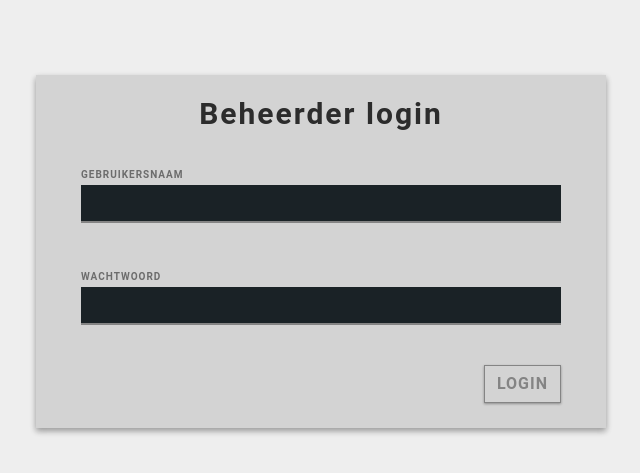
After one commit to Jesper117/Laprint, a PHP site: page /login.php in a window 1280 px wide. The commit adds this page. Shown: the top 473 px of the page, without its empty margins (319-959 px from the left). Run offline with PHP 8.4, Linux system fonts and the light colour scheme.

Commit message:
basically the entire website

```diff
--- a/css/beheer.css
+++ b/css/beheer.css
@@ -1,3 +1,4 @@
+
 
 div.material-table {
     padding: 0;
--- /dev/null
+++ b/css/login.css
@@ -0,0 +1,118 @@
+body {
+    background: rgb(238, 238, 238);
+    font-family: 'Roboto', sans-serif;
+}
+
+.login-box {
+    margin-top: 75px;
+    height: auto;
+    background: #d3d3d3;
+    text-align: center;
+    box-shadow: 0 3px 6px rgba(0, 0, 0, 0.16), 0 3px 6px rgba(0, 0, 0, 0.23);
+}
+
+.login-title {
+    margin-top: 15px;
+    text-align: center;
+    font-size: 30px;
+    letter-spacing: 2px;
+    margin-top: 15px;
+    font-weight: bold;
+    color: #2c2c2c;
+}
+
+.login-form {
+    margin-top: 25px;
+    text-align: left;
+}
+
+input[type=text] {
+    background-color: #1A2226;
+    border: none;
+    border-bottom: 2px solid #848484;
+    border-top: 0px;
+    border-radius: 0px;
+    font-weight: bold;
+    outline: 0;
+    margin-bottom: 20px;
+    padding-left: 0px;
+    color: #ECF0F5;
+}
+
+input[type=password] {
+    background-color: #1A2226;
+    border: none;
+    border-bottom: 2px solid #848484;
+    border-top: 0px;
+    border-radius: 0px;
+    font-weight: bold;
+    outline: 0;
+    padding-left: 0px;
+    margin-bottom: 20px;
+    color: #ECF0F5;
+}
+
+.form-group {
+    margin-bottom: 40px;
+    outline: 0px;
+}
+
+.form-control:focus {
+    border-color: inherit;
+    -webkit-box-shadow: none;
+    box-shadow: none;
+    border-bottom: 2px solid #848484;
+    outline: 0;
+    background-color: #1A2226;
+    color: #ECF0F5;
+}
+
+input:focus {
+    outline: none;
+    box-shadow: 0 0 0;
+}
+
+label {
+    margin-bottom: 0px;
+}
+
+.form-control-label {
+    font-size: 10px;
+    color: #6C6C6C;
+    font-weight: bold;
+    letter-spacing: 1px;
+}
+
+.btn-outline-primary {
+    border-color: #848484;
+    color: #848484;
+    border-radius: 0px;
+    font-weight: bold;
+    letter-spacing: 1px;
+    box-shadow: 0 1px 3px rgba(0, 0, 0, 0.12), 0 1px 2px rgba(0, 0, 0, 0.24);
+}
+
+.btn-outline-primary:hover {
+    background-color: #848484;
+    right: 0px;
+}
+
+.login-btm {
+    float: left;
+}
+
+.login-button {
+    padding-right: 0px;
+    text-align: right;
+    margin-bottom: 25px;
+}
+
+.login-text {
+    text-align: left;
+    padding-left: 0px;
+    color: #A2A4A4;
+}
+
+.loginbttm {
+    padding: 0px;
+}
--- /dev/null
+++ b/login.php
@@ -0,0 +1,65 @@
+<!DOCTYPE html>
+<html lang="nl">
+
+<head>
+    <!-- Required meta tags -->
+    <meta charset="utf-8">
+    <meta name="viewport" content="width=device-width, initial-scale=1, shrink-to-fit=no">
+
+    <!-- Bootstrap CSS -->
+    <link rel="stylesheet" href="https://cdn.jsdelivr.net/npm/bootstrap@4.1.3/dist/css/bootstrap.min.css" integrity="sha384-MCw98/SFnGE8fJT3GXwEOngsV7Zt27NXFoaoApmYm81iuXoPkFOJwJ8ERdknLPMO" crossorigin="anonymous">
+
+
+    <link rel="stylesheet" href="css/login.css">
+
+    <title>LabelPrint Inloggen</title>
+    <link rel="icon" href="img/upload.png">
+</head>
+
+<body>
+
+<div class="container">
+    <div class="row">
+        <div class="col-lg-3 col-md-2"></div>
+        <div class="col-lg-6 col-md-8 login-box">
+            <div class="col-lg-12 login-key">
+                <i class="fa fa-key" aria-hidden="true"></i>
+            </div>
+            <div class="col-lg-12 login-title">
+                <a>Beheerder login</a>
+            </div>
+
+            <div class="col-lg-12 login-form">
+                <div class="col-lg-12 login-form">
+                    <form action="authenticate.php" method="post">
+                        <div class="form-group">
+                            <label class="form-control-label">GEBRUIKERSNAAM</label>
+                            <input type="text" id="username" name="username" class="form-control">
+                        </div>
+                        <div class="form-group">
+                            <label class="form-control-label">WACHTWOORD</label>
+                            <input type="password" name="password" id="password" class="form-control" i>
+                        </div>
+
+                        <div class="col-lg-12 loginbttm">
+                            <div class="col-lg-6 login-btm login-text">
+                                <!-- Error Bericht -->
+                            </div>
+                            <div class="col-lg-6 login-btm login-button">
+                                <button type="submit" class="btn btn-outline-primary">LOGIN</button>
+                            </div>
+                        </div>
+                    </form>
+                </div>
+            </div>
+            <div class="col-lg-3 col-md-2"></div>
+        </div>
+    </div>
+
+
+
+
+
+</body>
+
+</html>
```
Also changed, not shown: authenticate.php (added, +40 -0 lines), beheer.php (+81 -14 lines), conn.php (added, +11 -0 lines), css/logout.php (added, +7 -0 lines), css/upload.css (deleted, +0 -68 lines), css/upload1.css (added, +89 -0 lines), index.php (+25 -6 lines), upload.php (added, +73 -0 lines), img/github.png (added), img/refresh.png (added), js/print.js (added), 1 other file.
